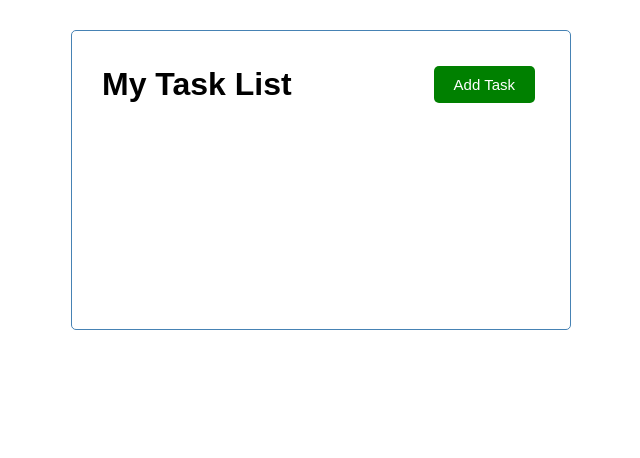
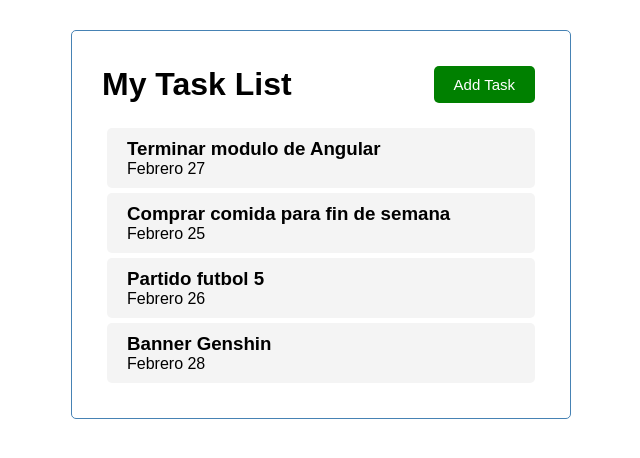
Before and after one commit to Riotexer/Task-List, an Angular app: page / in a window 1280 px wide. Shown: the top 458 px of the page, without its empty margins (319-959 px from the left). Built offline with nearby package versions, Linux system fonts and the light colour scheme.

Commit message:
Agrega lista de items

```diff
--- a/src/app/app.component.html
+++ b/src/app/app.component.html
@@ -1,3 +1,4 @@
 <div class="container">
   <app-header></app-header>
+  <app-tasks></app-tasks>
 </div>
--- a/src/app/app.module.ts
+++ b/src/app/app.module.ts
@@ -4,12 +4,16 @@
 import { AppComponent } from './app.component';
 import { HeaderComponent } from './component/header/header.component';
 import { ButtonComponent } from './component/button/button.component';
+import { TasksComponent } from './component/tasks/tasks.component';
+import { TasksItemComponent } from './component/tasks-item/tasks-item.component';
 
 @NgModule({
   declarations: [
     AppComponent,
     HeaderComponent,
-    ButtonComponent
+    ButtonComponent,
+    TasksComponent,
+    TasksItemComponent
   ],
   imports: [
     BrowserModule
--- /dev/null
+++ b/src/app/component/tasks-item/tasks-item.component.css
@@ -0,0 +1,17 @@
+.task {
+    background-color: #f4f4f4;
+    border-radius: 5px;
+    margin: 5px;
+    padding: 10px 20px;
+    cursor: pointer;
+}
+
+.task.reminder {
+    border-left: 5px solid green;
+}
+
+.task h3{
+    display: flex;
+    align-items: center;
+    justify-content: space-between;
+}
--- /dev/null
+++ b/src/app/component/tasks-item/tasks-item.component.html
@@ -0,0 +1,4 @@
+<div class="task">
+    <h3>{{task.text}}</h3>
+    <p>{{task.day}}</p>
+</div>
--- /dev/null
+++ b/src/app/component/tasks/tasks.component.html
@@ -0,0 +1,5 @@
+<app-tasks-item
+    *ngFor="let task of tasks"
+    [task] = "task"
+>
+</app-tasks-item>
--- /dev/null
+++ b/src/app/component/tasks/tasks.component.ts
@@ -0,0 +1,12 @@
+import { Component } from '@angular/core';
+import { TASK } from 'src/app/mock-task';
+import { Task } from 'src/app/Task';
+
+@Component({
+  selector: 'app-tasks',
+  templateUrl: './tasks.component.html',
+  styleUrls: ['./tasks.component.css']
+})
+export class TasksComponent {
+  tasks: Task[] = TASK;
+}
```
Also changed, not shown: src/app/component/tasks-item/tasks-item.component.ts (added, +12 -0 lines), src/app/component/tasks/tasks.component.css (added), 2 other files (tests, documents, lock files or other folders).
